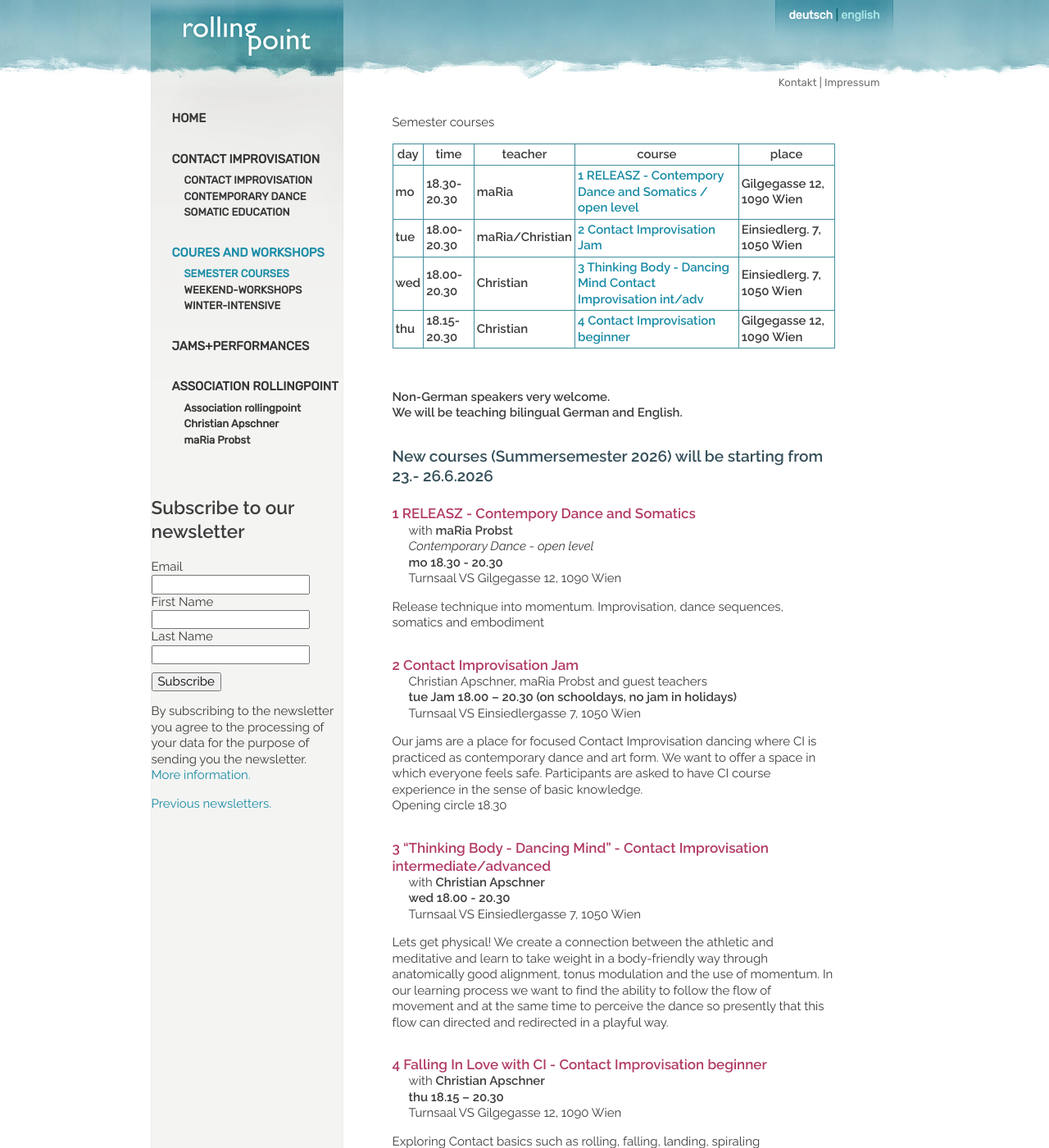
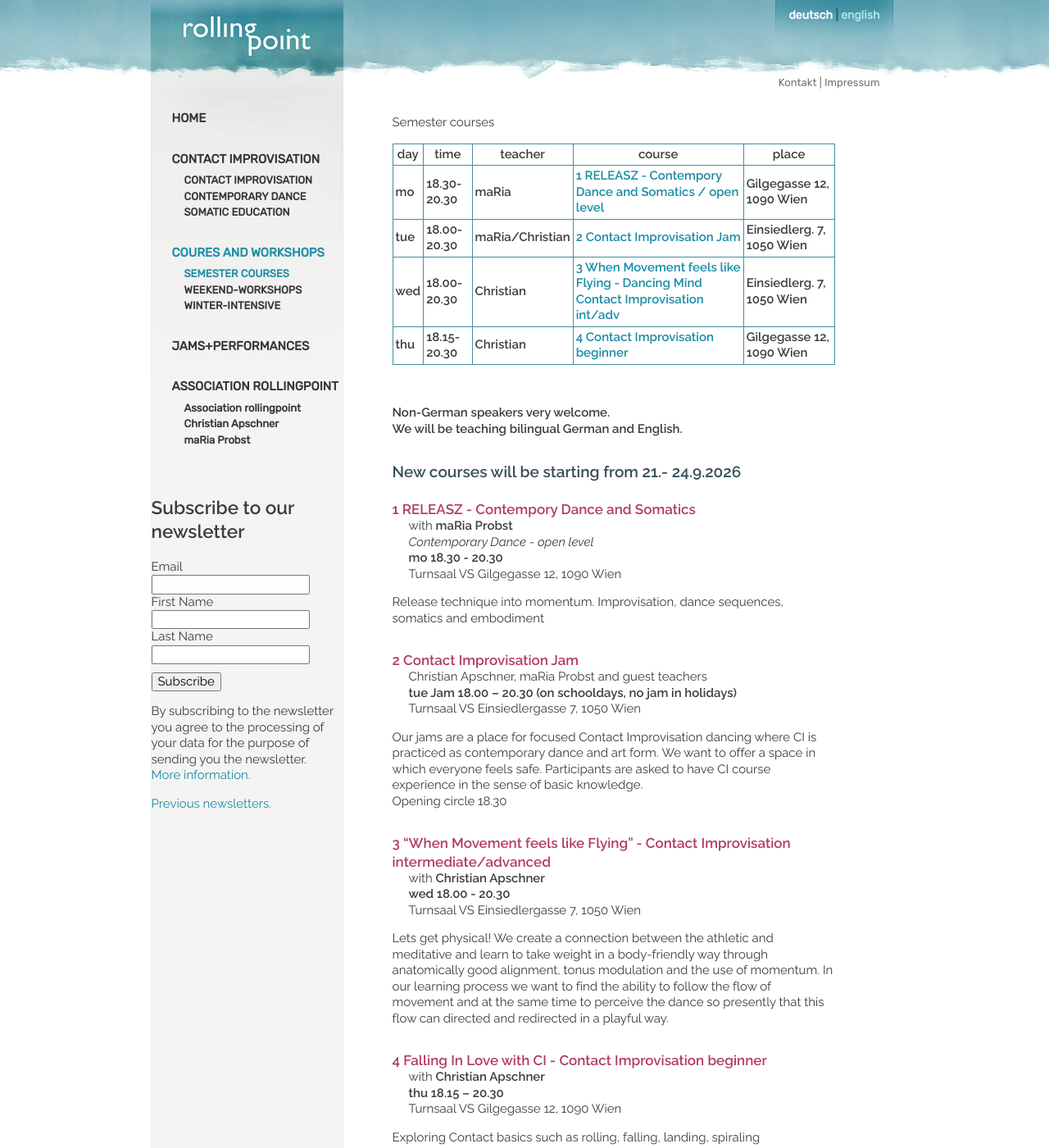
Before and after one commit to manulari/rollingpointat, a Jekyll site: the page built from _pages_en/en-kurse.md, in a window 1280 px wide and 1400 px high. Shown: the whole window at 82% size. Built offline with Jekyll 4.4.1, drawn with Linux system fonts in a browser that asks for light colours; comment, search, counter and statistics services are not loaded; some of the changed text lies outside the part shown.

Commit message:
Update page (en) “en-kurse”

```diff
--- a/_pages_en/en-kurse.md
+++ b/_pages_en/en-kurse.md
@@ -6,19 +6,19 @@ other_lang: /kurse
 ---
 Semester courses
 
-| day     | time            | teacher             | course                                                                   | place                         |
-| ------- | --------------- | ------------------- | ------------------------------------------------------------------------ | ----------------------------- |
-| **mo**  | **18.30-20.30** | **maRia**           | **[1 RELEASZ - Contempory Dance and Somatics / open level](#mo)**        | **Gilgegasse 12, 1090 Wien**  |
-| **tue** | **18.00-20.30** | **maRia/Christian** | [](#mie)**[2 Contact Improvisation Jam](#di)**                           | **Einsiedlerg. 7, 1050 Wien** |
-| **wed** | **18.00-20.30** | **Christian**       | **[3 Thinking Body - Dancing Mind Contact Improvisation  int/adv](#mi)** | **Einsiedlerg. 7, 1050 Wien** |
-| **thu** | **18.15-20.30** | **Christian**       | **[4 Contact Improvisation beginner](#do)**                              | **Gilgegasse 12, 1090 Wien**  |
+| day     | time            | teacher             | course                                                                                     | place                         |
+| ------- | --------------- | ------------------- | ------------------------------------------------------------------------------------------ | ----------------------------- |
+| **mo**  | **18.30-20.30** | **maRia**           | **[1 RELEASZ - Contempory Dance and Somatics / open level](#mo)**                          | **Gilgegasse 12, 1090 Wien**  |
+| **tue** | **18.00-20.30** | **maRia/Christian** | [](#mie)**[2 Contact Improvisation Jam](#di)**                                             | **Einsiedlerg. 7, 1050 Wien** |
+| **wed** | **18.00-20.30** | **Christian**       | **[3 When Movement feels like Flying - Dancing Mind Contact Improvisation  int/adv](#mi)** | **Einsiedlerg. 7, 1050 Wien** |
+| **thu** | **18.15-20.30** | **Christian**       | **[4 Contact Improvisation beginner](#do)**                                                | **Gilgegasse 12, 1090 Wien**  |
 
 &nbsp;
 
 **Non-German speakers very welcome.**\
 **We will be teaching bilingual German and English.**
 
-### New courses (Summersemester 2026) will be starting from 23.- 26.6.2026
+### New courses will be starting from 21.- 24.9.2026
 
 #### 1 RELEASZ - Contempory Dance and Somatics
 
@@ -42,7 +42,7 @@ Opening circle 18.30
 
 <div class="named-anchor" id="mi"></div>
 
-#### 3 "Thinking Body - Dancing Mind" - **Contact Improvisation  intermediate/advanced**
+#### 3 "When Movement feels like Flying" - **Contact Improvisation  intermediate/advanced**
 
 with **Christian Apschner**\
 **wed 18.00 - 20.30**\
@@ -71,8 +71,8 @@ Verbal feedback rounds
 **Registration: Please send us an email to ci.rollingpoint@gmail.com**\
 phone Christian +43 650 8931081, maRia +43 650 9510814
 
-**Costs Course 1 ,3 and 4: € 270 (regular), € 225 (reduced), € 180 (students <28a)**\
-**single class**: **€ 28 (regular), € 20 (reduced)**
+**Costs Course 1 ,3 and 4: € 280 (regular), € 235 (reduced), € 190 (students <28a)**\
+**single class**: **€ 30 (regular), € 24 (reduced)**
 
 **Jam € 8 - 12**\
 **Semester Contact Improvisation Jam: € 100 - 150**\
```
